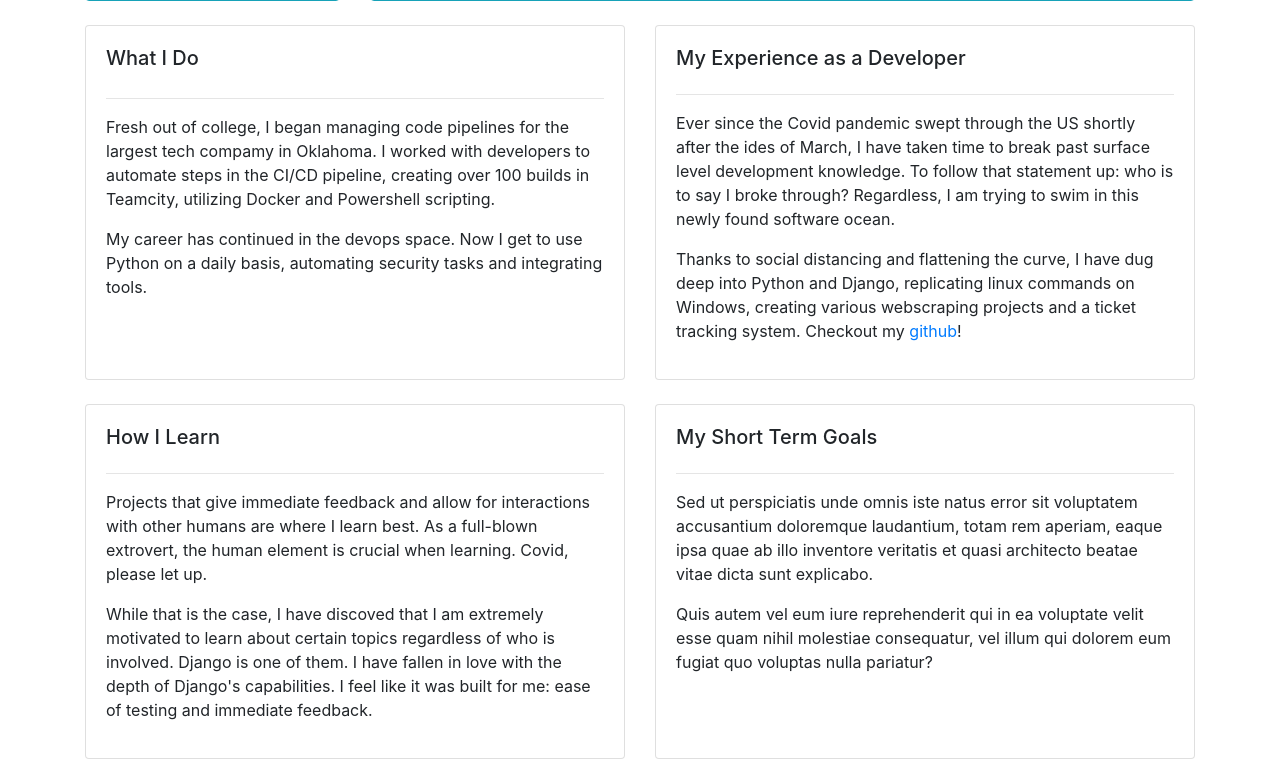
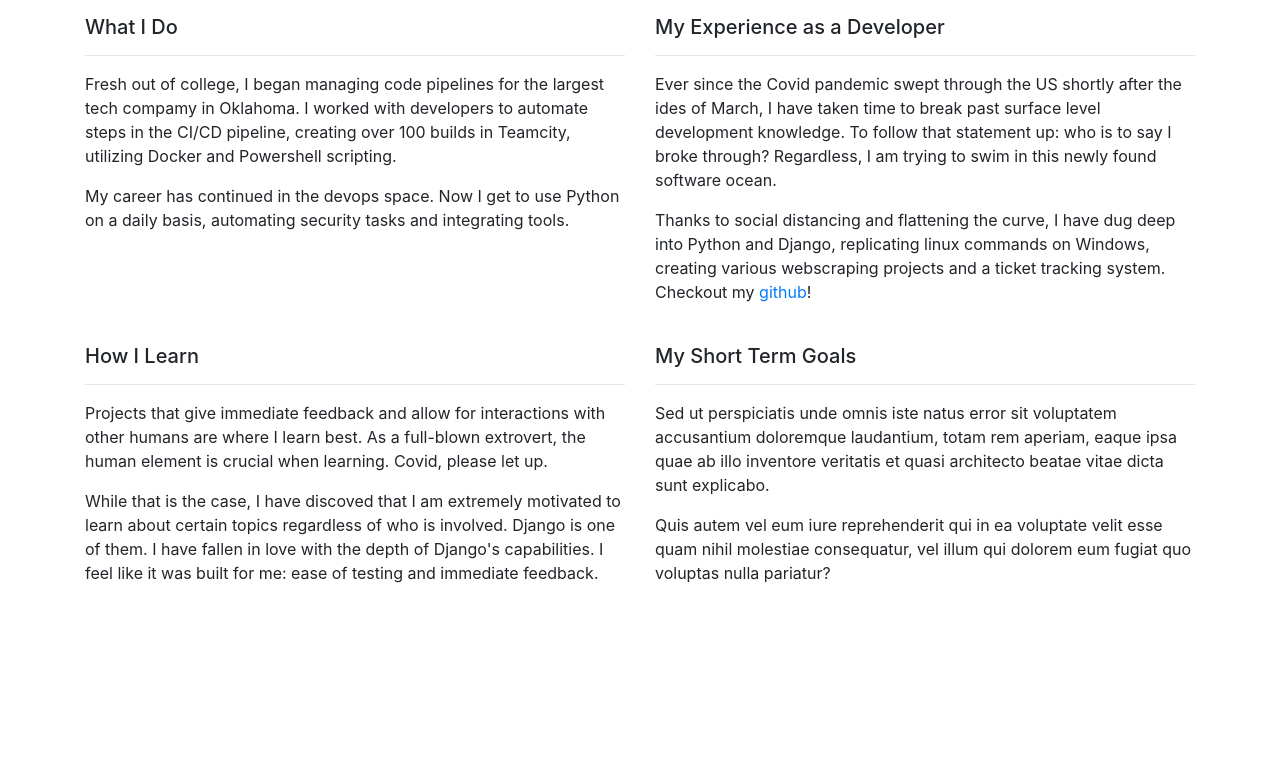
Before and after one commit to jgrugru/django_personal_website, a Django app: page /base/ in a window 1280 px wide. Shown: the part 928-1711 px from the top of the page. After the commit the page ends 1511 px from the top, so only its background shows below. Run offline with Django 3.2, Linux system fonts and the light colour scheme; some libraries are stand-ins or nearby versions.

Commit message:
redisgned to neon theme

```diff
--- /dev/null
+++ b/personal_website/base/templates/base/header.html
@@ -0,0 +1,11 @@
+<!DOCTYPE html>
+<html>
+
+<head>
+{% load static %}
+	<title>Jeff Gruenbaum</title>
+	<link type='text/css' rel="stylesheet" href="{% static '/css/main.css' %}">
+	<link type='text/css' rel="stylesheet" href="{% static '/css/navbar.css' %}">
+	<link rel="stylesheet" href="https://stackpath.bootstrapcdn.com/bootstrap/4.3.1/css/bootstrap.min.css"
+		integrity="sha384-ggOyR0iXCbMQv3Xipma34MD+dH/1fQ784/j6cY/iJTQUOhcWr7x9JvoRxT2MZw1T" crossorigin="anonymous">
+</head>
--- a/personal_website/base/templates/base/home.html
+++ b/personal_website/base/templates/base/home.html
@@ -1,42 +1,27 @@
-<!DOCTYPE html>
-<html>
-
-<head> {% load static %}
-	<title>Jeff Gruenbaum</title>
-	<link type='text/css' rel="stylesheet" href="{% static '/css/main.css' %}">
-	<link rel="stylesheet" href="https://stackpath.bootstrapcdn.com/bootstrap/4.3.1/css/bootstrap.min.css" integrity="sha384-ggOyR0iXCbMQv3Xipma34MD+dH/1fQ784/j6cY/iJTQUOhcWr7x9JvoRxT2MZw1T" crossorigin="anonymous"> </head>
+{% include 'base/header.html' %}
+{% load static %}
 
 <body>
-	<nav class="navbar navbar-expand-lg navbar-light">
-		<a class="navbar-brand" href="#">Navbar</a>
-		<button class="navbar-toggler" type='button', data-toggle="collapse" data-target="#navbarNavAltMarkup" aria-controls="navbarNavAltMarkup" aria-expanded="false" aria-label="Toggle navigation">
-			<span class="navbar-toggler-icon"></span>
-		</button>
-		<div class="collapse navbar-collapse" id="navbarNavAltMarkup">
-			<div class="navbar-nav">
-				<a class="nav-item nav-link sticky-note" href="#">Home</a>
-				<a class="nav-item nav-link sticky-note" href="#">About</a>
-				<a class="nav-item nav-link sticky-note" href="#">Blog</a>
-			</div>
-		</div>
-	</nav>
+	{% include 'base/navbar.html' %}
 	<br>
 	<div class="container">
 		<div class="row">
 			<div class='col-md-3'>
-				<div class="card card-body h-100 border-info" id='profile-wrapper'> <img id='profile-pic' src="{% static 'images/jeffg.jpeg' %}">
-					<hr>
+				<div class="my-card" id='profile-wrapper'> <img id='profile-pic' src="{% static 'images/jeffg.jpeg' %}">
+					<hr class="top-line">
 					<h4>Hi, I'm Jeff Gruenbaum.</h4>
 					<p>I love to code in my free time and read fantasy fiction!</p>
 				</div>
 			</div>
 			<div class='col-md-9'>
-				<div class="card card-body h-100 border-info">
+				<div class="my-card">
 					<h4>Forget the Title</h4>
-					<hr>
-					<p>Self proclaimed learner. Shredder of corporate labels. Someone who enjoys discovering technologies and learning about anything and everything in the IT space, ranging from the nitty gritty details of git to the broad scope of software application.
+					<hr class="top-line">
+					<p>Self proclaimed learner. Shredder of corporate labels. Someone who enjoys discovering
+						technologies and learning about anything and everything in the IT space, ranging from the nitty
+						gritty details of git to the broad scope of software application.
 					</p>
-					<hr>
+					<hr class="top-line">
 					<ul class="social-links">
 						<a href='https://github.com/jgrugru' target="_blank">
 							<li><img class='social' src="{% static 'images/github_icon.png' %}"></li>
@@ -51,43 +36,59 @@
 		<br>
 		<div class="row">
 			<div class='col-md-6'>
-				<div class="card card-body h-100">
-					<h5 class="card-title">What I Do</h5>
-					<hr>
-          			<p>Fresh out of college, I began managing code pipelines for the largest tech compamy in Oklahoma. I worked with developers to automate steps in the CI/CD pipeline, creating over 100 builds in Teamcity, utilizing Docker and Powershell scripting.</p>
-          			<p>My career has continued in the devops space. Now I get to use Python on a daily basis, automating security tasks and integrating tools. </p>
+				<div class="my-card">
+					<h5>What I Do</h5>
+					<hr class="top-line">
+					<p>Fresh out of college, I began managing code pipelines for the largest tech compamy in Oklahoma. I
+						worked with developers to automate steps in the CI/CD pipeline, creating over 100 builds in
+						Teamcity, utilizing Docker and Powershell scripting.</p>
+					<p>My career has continued in the devops space. Now I get to use Python on a daily basis, automating
+						security tasks and integrating tools. </p>
 				</div>
 			</div>
 			<div class='col-md-6'>
-				<div class="card card-body h-100">
+				<div class="my-card">
 					<h5>My Experience as a Developer</h5>
-					<hr>
-					<p>Ever since the Covid pandemic swept through the US shortly after the ides of March, I have taken time to break past surface level development knowledge. To follow that statement up: who is to say I broke through? Regardless, I am trying to swim in this newly found software ocean.</p>
-					<p>Thanks to social distancing and flattening the curve, I have dug deep into Python and Django, replicating linux commands on Windows, creating various webscraping projects and a ticket tracking system. Checkout my <a href='https://github.com/jgrugru' target="_blank">github</a>!</p>
+					<hr class="top-line">
+					<p>Ever since the Covid pandemic swept through the US shortly after the ides of March, I have taken
+						time to break past surface level development knowledge. To follow that statement up: who is to
+						say I broke through? Regardless, I am trying to swim in this newly found software ocean.</p>
+					<p>Thanks to social distancing and flattening the curve, I have dug deep into Python and Django,
+						replicating linux commands on Windows, creating various webscraping projects and a ticket
+						tracking system. Checkout my <a href='https://github.com/jgrugru' target="_blank">github</a>!
+					</p>
 				</div>
 			</div>
 		</div>
 		<br>
 		<div class="row">
 			<div class='col-md-6'>
-				<div class="card card-body h-100">
+				<div class="my-card">
 					<h5>How I Learn</h5>
-					<hr>
-					<p>Projects that give immediate feedback and allow for interactions with other humans are where I learn best. As a full-blown extrovert, the human element is crucial when learning. Covid, please let up.</p>
-          			<p>While that is the case, I have discoved that I am extremely motivated to learn about certain topics regardless of who is involved. Django is one of them. I have fallen in love with the depth of Django's capabilities. I feel like it was built for me: ease of testing and immediate feedback.</p>
+					<hr class="top-line">
+					<p>Projects that give immediate feedback and allow for interactions with other humans are where I
+						learn best. As a full-blown extrovert, the human element is crucial when learning. Covid, please
+						let up.</p>
+					<p>While that is the case, I have discoved that I am extremely motivated to learn about certain
+						topics regardless of who is involved. Django is one of them. I have fallen in love with the
+						depth of Django's capabilities. I feel like it was built for me: ease of testing and immediate
+						feedback.</p>
 				</div>
 			</div>
 			<div class='col-md-6'>
-				<div class="card card-body h-100">
+				<div class="my-card">
 					<h5>My Short Term Goals</h5>
-					<hr>
-					<p>Sed ut perspiciatis unde omnis iste natus error sit voluptatem accusantium doloremque laudantium, totam rem aperiam, eaque ipsa quae ab illo inventore veritatis et quasi architecto beatae vitae dicta sunt explicabo.</p>
-					<p>Quis autem vel eum iure reprehenderit qui in ea voluptate velit esse quam nihil molestiae consequatur, vel illum qui dolorem eum fugiat quo voluptas nulla pariatur?</p>
+					<hr class="top-line">
+					<p>Sed ut perspiciatis unde omnis iste natus error sit voluptatem accusantium doloremque laudantium,
+						totam rem aperiam, eaque ipsa quae ab illo inventore veritatis et quasi architecto beatae vitae
+						dicta sunt explicabo.</p>
+					<p>Quis autem vel eum iure reprehenderit qui in ea voluptate velit esse quam nihil molestiae
+						consequatur, vel illum qui dolorem eum fugiat quo voluptas nulla pariatur?</p>
 				</div>
 			</div>
 		</div>
-    <br>
-  </div>
+		<br>
+	</div>
 </body>
 
 </html>
--- a/personal_website/base/templates/base/navbar.html
+++ b/personal_website/base/templates/base/navbar.html
@@ -1,6 +1,11 @@
-<nav class="navbar navbar-expand-lg navbar-light">
-    <a class="navbar-brand" href="#">Navbar</a>
-    <button class="navbar-toggler" type='button', data-toggle="collapse" data-target="#navbarNavAltMarkup" aria-controls="navbarNavAltMarkup" aria-expanded="false" aria-label="Toggle-navigation">
-        <span class="navbar-toggler-icon"></span>
-    </button>
+<hr class="top-line neon-green">
+<nav class="navbar justify-content-center">
+    <div id="navbarNavAltMarkup">
+        <div class="nav-box">
+            <a class="nav-btn" href="#"><button class="neon-box neon-blue">Home</button></a>
+            <a class="nav-btn" href="#"><button class="neon-box neon-pink">About</button></a>
+            <a class="nav-btn" href="#"><button class="neon-box neon-green">Blog</button></a>
+        </div>
+    </div>
 </nav>
+<hr class="top-line neon-green">
```
Also changed, not shown: 2 other files.
